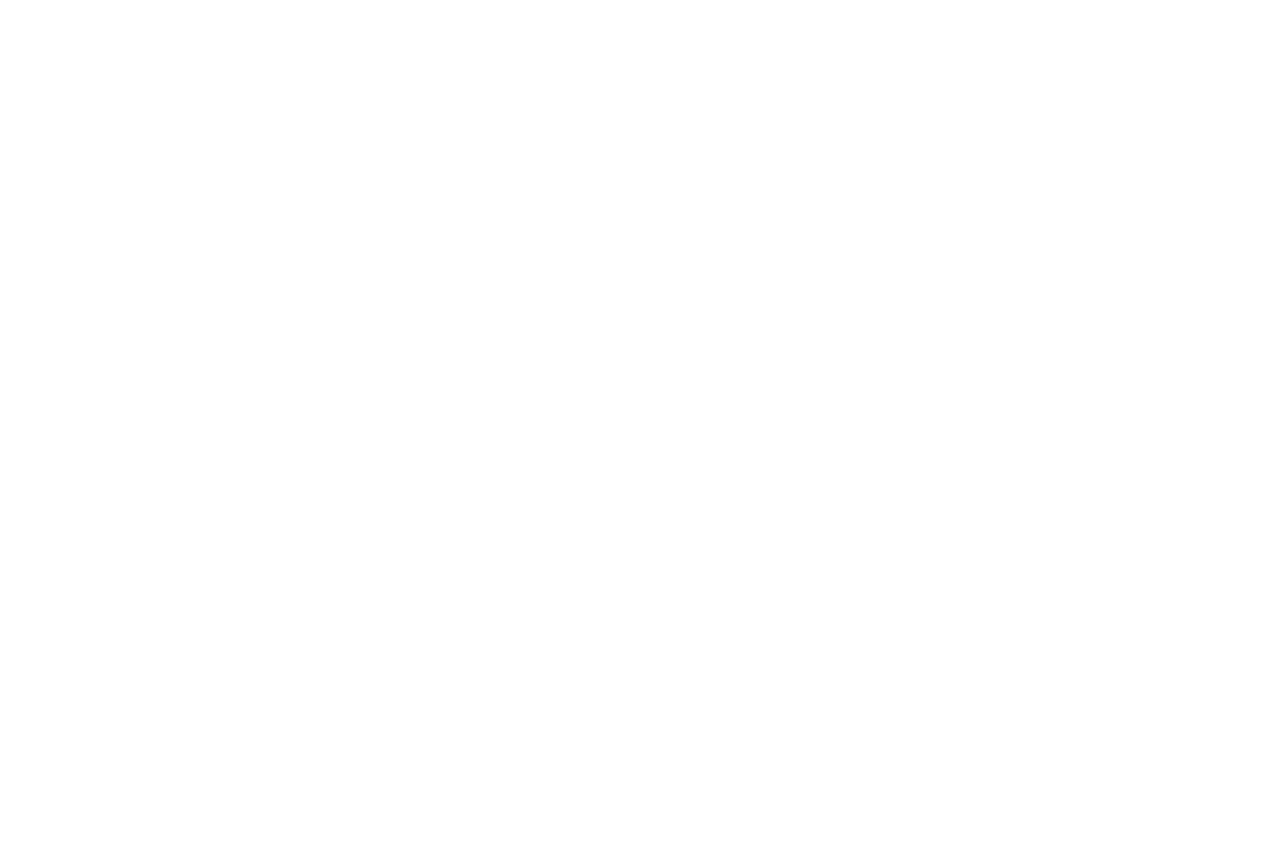
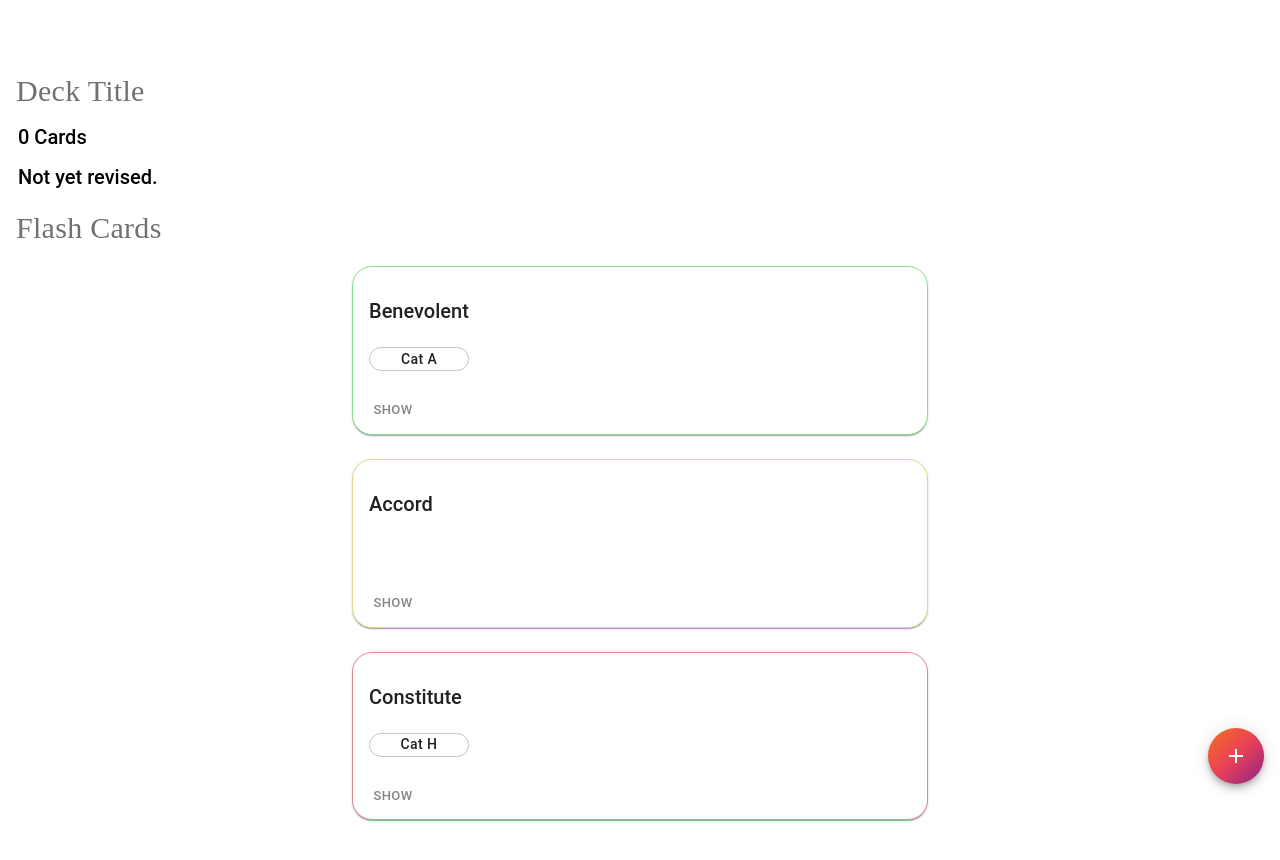
Before and after one commit to sidharthism/flashlearn, a React (Create React App) app: page /my/card-decks/deck/1 in a window 1280 px wide. Shown: the top 860 px of the page. Before the commit the page ends 800 px from the top, so only its background shows below. Built offline with nearby package versions, Linux system fonts and the light colour scheme; a web font is replaced by a local one.

Commit message:
FlashCards Page almost completed

```diff
--- a/src/App.js
+++ b/src/App.js
@@ -6,7 +6,7 @@
   Switch,
 } from "react-router-dom";
 import { Container } from "@material-ui/core";
-import { Home,Login,Signup } from "./pages";
+import { Deck, Home, Login, Signup } from "./pages";
 import { NavBar, TopicList } from "./components";
 import "./App.css";
 
@@ -14,24 +14,26 @@
   return (
     <div className="App">
       <Router>
-
         <Switch>
-        <Route exact path="/login">
-              <Login />
+          <Route exact path="/login">
+            <Login />
           </Route>
           <Route exact path="/signup">
-              <Signup />
+            <Signup />
           </Route>
           <Route exact path="/my/card-decks">
+            <NavBar />
             <Home />
           </Route>
+          <Route path="/my/card-decks/deck/:id">
+            <Deck />
+          </Route>
           <Route exact path="/my/transcript-notes">
-            <Container style={{ padding: "52px 16px 16px 16px" }}>
+            <Container style={{ padding: "52px 16px 16px" }}>
               <TopicList />
             </Container>
           </Route>
-          <Redirect exact path="/" to="/my/card-decks" />
-
+          <Redirect exact path="/" to="/login" />
         </Switch>
       </Router>
     </div>
--- a/src/components/CardDeck.js
+++ b/src/components/CardDeck.js
@@ -3,6 +3,7 @@
 import { makeStyles } from "@material-ui/core/styles";
 import AccessTimeIcon from "@material-ui/icons/AccessTime";
 
+import { getColorFromPercent, getPixelsFromPercent } from "../lib";
 import Theme from "../theme";
 import "./CardDeck.css";
 
@@ -108,28 +109,6 @@
   },
 }));
 
-function getPixelsFromPercent(percent, surfaceHeight) {
-  let height = Math.ceil((percent / 100) * 150);
-  let rh =
-    height > surfaceHeight
-      ? percent === 100
-        ? height
-        : height - surfaceHeight
-      : 0;
-  return rh;
-}
-
-function getColorFromPercent(percent) {
-  if (Number(percent) < 20) return Theme.colors.red;
-  else if (Number(percent) >= 20 && Number(percent) < 40)
-    return Theme.colors.lightRed;
-  else if (Number(percent) >= 40 && Number(percent) < 60)
-    return Theme.colors.yellow;
-  else if (Number(percent) >= 60 && Number(percent) <= 80)
-    return Theme.colors.lightGreen;
-  else return Theme.colors.green;
-}
-
 export default function CardDeck({
   name,
   numberOfCards,
--- a/src/components/FlashCard.js
+++ b/src/components/FlashCard.js
@@ -4,72 +4,93 @@
 import CardActions from "@material-ui/core/CardActions";
 import CardContent from "@material-ui/core/CardContent";
 import Button from "@material-ui/core/Button";
-import Typography from "@material-ui/core/Typography";
 import ReactCardFlip from "react-card-flip";
+
+import { getColorFromTag } from "../lib";
+import { CategoryItem } from "../components";
+import Theme from "../theme";
 
 const useStyles = makeStyles((theme) => ({
   card: {
-    minWidth: 275,
-    backgroundColor: "#ffffffe2",
-    backdropFilter: "blur(4px)",
+    minWidth: "276px",
+    // backgroundColor: "#ffffffe2",
+    // backdropFilter: "blur(4px)",
+    backgroundColor: "#ffffff",
+    width: "100%",
+    maxWidth: "576px",
+    margin: "0 auto 24px",
+    minHeight: "150px",
+    borderRadius: "20px",
   },
-  title: {
-    fontSize: 14,
+  cardText: {
+    fontSize: Theme.fonts.variants.text.medium,
+    textAlign: "left",
+    fontWeight: "500",
+    marginTop: "16px",
+  },
+  btnText: {
+    color: Theme.colors.greyMedium,
+  },
+  cardCategories: {
+    display: "flex",
+    paddingTop: "16px",
+    alignItems: "flex-end",
+    height: "48px",
+  },
+  "@global": {
+    ".react-card-flip": {
+      width: "100%",
+    },
   },
 }));
 
-function Card({ buttonText, content, handleFlip }) {
-  const classes = useStyles();
+function Card({ buttonText, content, handleFlip, tag, categories }) {
+  const styles = useStyles();
 
   return (
-    <MaterialCard className={classes.card}>
+    <MaterialCard
+      className={styles.card}
+      style={{ border: `1.6px solid ${getColorFromTag(tag)}` }}
+    >
       <CardContent>
-        {/* <Typography
-          className={classes.title}
-          color="textSecondary"
-          gutterBottom
-        >
-          Word of the Day
-        </Typography> */}
-        <Typography variant="h5" component="h2">
-          {content}
-        </Typography>
-        {/* <Typography variant="body2" component="p">
-
-        </Typography> */}
+        <h3 className={styles.cardText}>{content}</h3>
+        <div className={styles.cardCategories}>
+          {categories !== undefined &&
+            categories.map((item) => {
+              return <CategoryItem text={item} />;
+            })}
+        </div>
       </CardContent>
       <CardActions>
         <Button size="small" onClick={handleFlip}>
-          {buttonText}
+          <span className={styles.btnText}>{buttonText}</span>
         </Button>
       </CardActions>
     </MaterialCard>
   );
 }
 
-export default function FlashCard() {
+export default function FlashCard({ face, rear, tag, categories }) {
   const [flipped, setFlipped] = useState(false);
 
   const handleFlip = () => {
     setFlipped((prevVal) => !prevVal);
   };
 
-  const sampleData = {
-    face: "Benevolent",
-    rear: "Well meaning and kindly.",
-  };
-
   return (
     <ReactCardFlip isFlipped={flipped} flipDirection="vertical">
       <Card
         buttonText="Show"
-        content={sampleData.face}
+        content={face}
         handleFlip={handleFlip}
+        tag={tag}
+        categories={categories}
       />
       <Card
         buttonText="Hide"
-        content={sampleData.rear}
+        content={rear}
         handleFlip={handleFlip}
+        tag={tag}
       />
     </ReactCardFlip>
   );
--- a/src/data/index.js
+++ b/src/data/index.js
@@ -16,6 +16,7 @@
     percentCompleted: 82,
     isScheduled: false,
     revisedTimes: 10,
+    deckId: "0",
   },
   {
     name: "Deck B",
@@ -23,6 +24,7 @@
     percentCompleted: 52,
     isScheduled: true,
     revisedTimes: 7,
+    deckId: "0",
   },
   {
     name: "Deck C",
@@ -30,6 +32,7 @@
     percentCompleted: 22,
     isScheduled: true,
     revisedTimes: 3,
+    deckId: "0",
   },
   {
     name: "Deck D",
@@ -37,6 +40,7 @@
     percentCompleted: 72,
     isScheduled: false,
     revisedTimes: 8,
+    deckId: "0",
   },
   {
     name: "Deck E",
@@ -44,7 +48,38 @@
     percentCompleted: 2,
     isScheduled: false,
     revisedTimes: 0,
+    deckId: "0",
   },
 ];
 
-export { CategoriesList, DeckList };
+const SampleDeck = {
+  name: "Deck A",
+  numberOfCards: 7,
+  percentCompleted: 82,
+  isScheduled: false,
+  revisedTimes: 10,
+  deckId: "0",
+};
+
+const FlashCards = [
+  {
+    face: "Benevolent",
+    rear: "Well meaning and kindly.",
+    tag: "1",
+    categories: ["Cat A"],
+  },
+  {
+    face: "Accord",
+    rear: "Concurrence of opinion",
+    tag: "0",
+    categories: [],
+  },
+  {
+    face: "Constitute",
+    rear: "Compose or represent",
+    tag: "-1",
+    categories: ["Cat H"],
+  },
+];
+
+export { CategoriesList, DeckList, FlashCards, SampleDeck };
--- /dev/null
+++ b/src/lib/convert.js
@@ -0,0 +1,31 @@
+import Theme from "../theme";
+
+function getPixelsFromPercent(percent, surfaceHeight) {
+  let height = Math.ceil((percent / 100) * 150);
+  let rh =
+    height > surfaceHeight
+      ? percent === 100
+        ? height
+        : height - surfaceHeight
+      : 0;
+  return rh;
+}
+
+function getColorFromPercent(percent) {
+  if (Number(percent) < 20) return Theme.colors.red;
+  else if (Number(percent) >= 20 && Number(percent) < 40)
+    return Theme.colors.lightRed;
+  else if (Number(percent) >= 40 && Number(percent) < 60)
+    return Theme.colors.yellow;
+  else if (Number(percent) >= 60 && Number(percent) <= 80)
+    return Theme.colors.lightGreen;
+  else return Theme.colors.green;
+}
+
+function getColorFromTag(tag) {
+  if (Number(tag) === -1) return Theme.colors.red;
+  else if (Number(tag) === 0) return Theme.colors.yellow;
+  else if (Number(tag) === 1) return Theme.colors.green;
+}
+
+export { getColorFromPercent, getPixelsFromPercent, getColorFromTag };
--- a/src/lib/index.js
+++ b/src/lib/index.js
@@ -1,3 +1,8 @@
 import uid from "./uid";
+import {
+  getColorFromPercent,
+  getPixelsFromPercent,
+  getColorFromTag,
+} from "./convert";
 
-export { uid };
+export { uid, getColorFromPercent, getPixelsFromPercent, getColorFromTag };
--- /dev/null
+++ b/src/pages/Deck.js
@@ -0,0 +1,92 @@
+import React, { useState, useEffect } from "react";
+import { Button, Container, Fab, Paper, Typography } from "@material-ui/core";
+import { makeStyles } from "@material-ui/core/styles";
+import AddIcon from "@material-ui/icons/Add";
+
+import { Heading, FlashCard } from "../components";
+import Theme from "../theme";
+
+// SAMPLE DATA
+import { FlashCards } from "../data";
+
+const useStyles = makeStyles((theme) => ({
+  content: {
+    padding: "16px",
+    marginTop: "52px",
+  },
+  fab: {
+    position: "fixed",
+    bottom: 16,
+    right: 16,
+    color: "#ffffff",
+    backgroundImage: Theme.colors.gradientInclined,
+  },
+  // DECK DETAILS
+  deckDetails: {
+    padding: "4px 2px",
+    marginTop: "8px",
+    marginBottom: "12px",
+  },
+  // FLASH CARDS
+  flashCardsContainer: {
+    padding: "16px 8px",
+    display: "flex",
+    flexDirection: "column",
+    justifyContent: "center",
+  },
+  // EMPTY LIST
+  empty: {
+    display: "flex",
+    justifyContent: "center",
+    alignItems: "center",
+    width: "100%",
+    color: Theme.colors.grey,
+    paddingTop: "16px",
+    fontSize: Theme.fonts.variants.text.medium,
+  },
+  numberOfCards: {
+    fontSize: Theme.fonts.variants.text.medium,
+    fontWeight: "500",
+    width: "100%",
+    textAlign: "left",
+  },
+  lastRevised: {
+    fontSize: Theme.fonts.variants.text.medium,
+    fontWeight: "500",
+    width: "100%",
+    textAlign: "left",
+    marginTop: "16px",
+  },
+}));
+
+export default function Deck() {
+  const [flashCards, setFlashCards] = useState([]);
+  function loadCardDecks() {
+    setFlashCards(FlashCards);
+  }
+  useEffect(() => {
+    loadCardDecks();
+  }, []);
+
+  const styles = useStyles();
+  return (
+    <>
+      <Container className={styles.content}>
+        <Heading.Medium text="Deck Title" />
+        <Container className={styles.deckDetails}>
+          <h3 className={styles.numberOfCards}>{"0 Cards"}</h3>
+          <h3 className={styles.lastRevised}>{"Not yet revised."}</h3>
+        </Container>
+        <Heading.Medium text="Flash Cards" />
+        <Container className={styles.flashCardsContainer}>
+          {flashCards.map((item) => {
+            return <FlashCard {...item} />;
+          })}
+        </Container>
+        <Fab size="large" className={styles.fab}>
+          <AddIcon />
+        </Fab>
+      </Container>
+    </>
+  );
+}
--- a/src/pages/Signup.css
+++ b/src/pages/Signup.css
@@ -1,13 +1,12 @@
-.signup-welcome{
-    color:#fff;
+.signup-welcome {
+  color: #fff;
   position: absolute;
   left: 50%;
   top: 15%;
   transform: translate(-50%, -15%);
-
 }
 
-.bottom-container{
+.bottom-container {
   align-items: center;
   justify-content: center;
   background-color: #fff;
@@ -17,9 +16,8 @@
   margin: auto;
   border-top-left-radius: 10%;
   border-top-right-radius: 10%;
-
 }
-.bottom-container > img{
+.bottom-container > img {
   height: 70px;
   width: 70px;
 }
@@ -40,16 +38,21 @@
 .passfield,
 .emailfield {
   padding: 10px;
-    margin:auto;
+  margin: auto;
   display: flex !important;
   justify-content: space-evenly;
   flex-direction: row;
   width: 80% !important;
 }
 
-.gradient{
+.gradient {
   padding: 15px;
-    background:  -webkit-linear-gradient(180.02deg, #F27121 4.73%, #E94057 50.2%, #8A2387 99.98%);
+  background: -webkit-linear-gradient(
+    180.02deg,
+    #f27121 4.73%,
+    #e94057 50.2%,
+    #8a2387 99.98%
+  );
   background-clip: text;
   -webkit-background-clip: text;
   -webkit-text-fill-color: transparent;
--- a/src/pages/index.js
+++ b/src/pages/index.js
@@ -1,6 +1,7 @@
 import Home from "./Home";
+import Deck from "./Deck";
 import Main from "./Main";
 import Login from "./Login";
 import Signup from "./Signup";
 
-export { Home, Main,Login,Signup };
+export { Home, Deck, Main, Login, Signup };
```
Also changed, not shown: src/pages/Login.css (+34 -13 lines), src/pages/Login.js (+24 -25 lines), src/pages/Signup.js (+21 -19 lines). Lines whose indentation alone changed are shown as unchanged.
